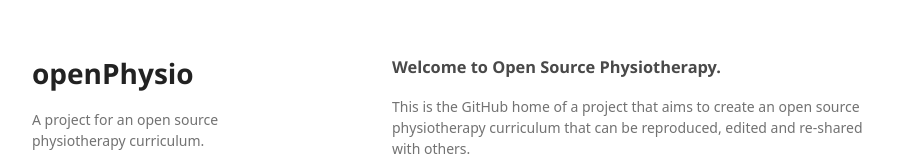
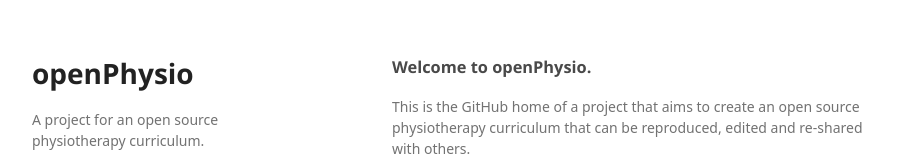
Before and after one commit to michael-rowe/altPhysio, a plain HTML site: page index.html in a window 1280 px wide. Shown: the top 160 px of the page, without its empty margins (178-1082 px from the left). Drawn offline with Linux system fonts and the light colour scheme; a web font is replaced by a local one.

Commit message:
Update index.html

```diff
--- a/index.html
+++ b/index.html
@@ -29,7 +29,7 @@
       </header>
       <section>
         <h3>
-<a id="welcome-to-open-source-physiotherapy" class="anchor" href="#welcome-to-open-source-physiotherapy" aria-hidden="true"><span aria-hidden="true" class="octicon octicon-link"></span></a>Welcome to Open Source Physiotherapy.</h3>
+<a id="welcome-to-open-source-physiotherapy" class="anchor" href="#welcome-to-open-source-physiotherapy" aria-hidden="true"><span aria-hidden="true" class="octicon octicon-link"></span></a>Welcome to openPhysio.</h3>
 
 <p>This is the GitHub home of a project that aims to create an open source physiotherapy curriculum that can be reproduced, edited and re-shared with others.</p>
 
```
